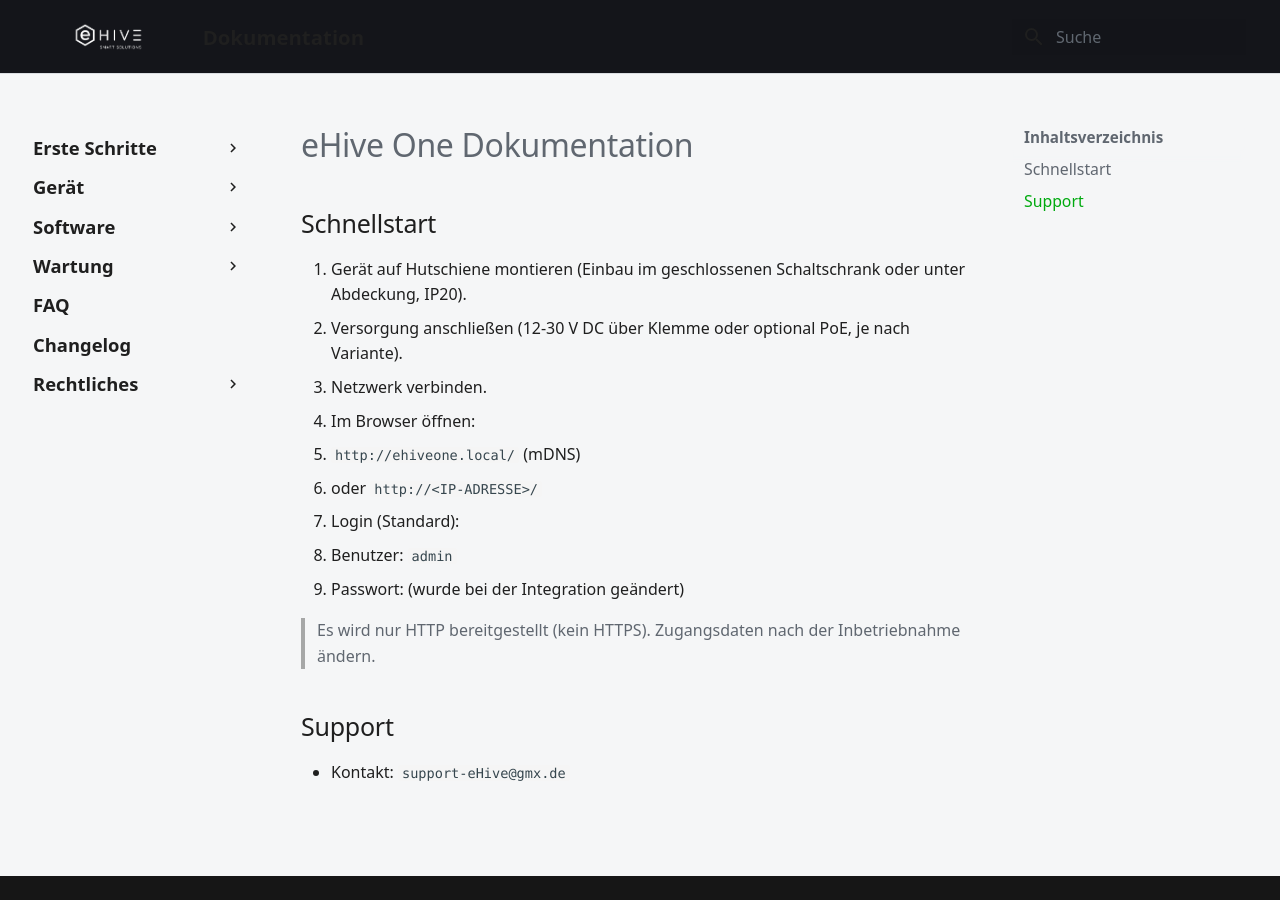
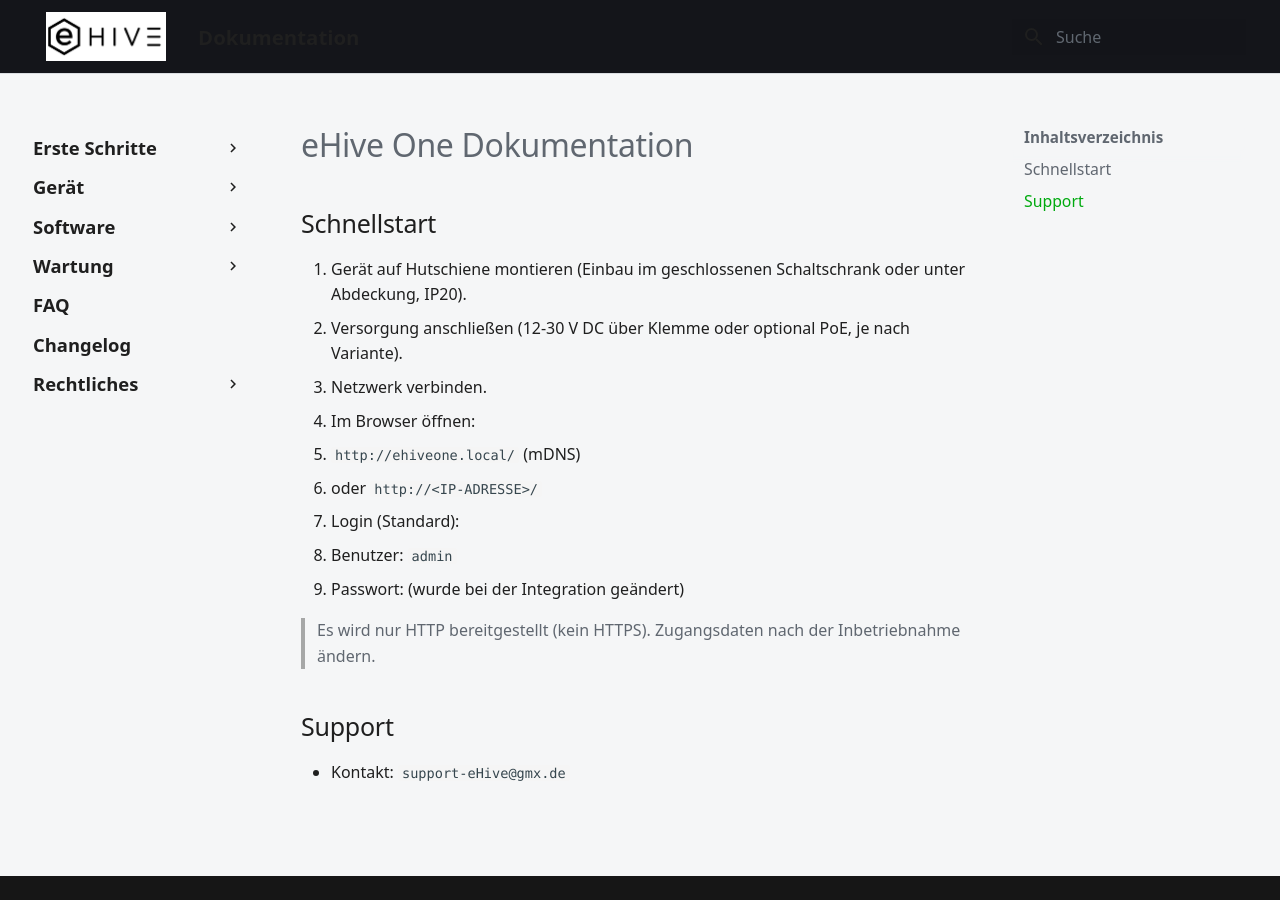
Before and after one commit to ehive-dev/doc, an MkDocs documentation site: the page built from docs/index.md, in a window 1280 px wide. Built offline with MkDocs 1.6.1 and Material for MkDocs 9.7.7, drawn with Linux system fonts in a browser that asks for light colours.

Commit message:
docs: use shop logo in docs header

```diff
--- a/mkdocs.yml
+++ b/mkdocs.yml
@@ -6,7 +6,7 @@ theme:
   name: material
   language: de
   font: false
-  logo: assets/images/ehive-logo-white.png
+  logo: assets/images/eHiveWhite.png
   features:
   - navigation.instant
   - navigation.tracking
```
Also changed, not shown: docs/assets/images/eHiveWhite.png (added).
